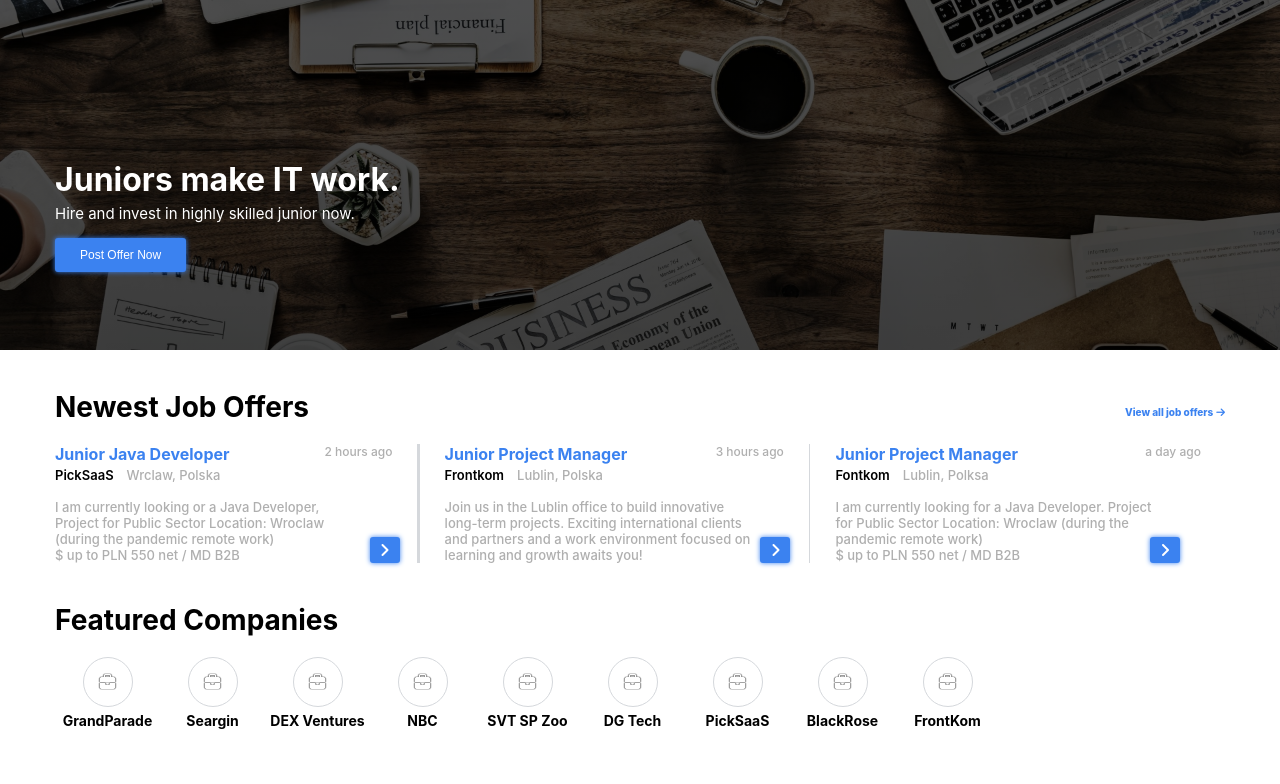
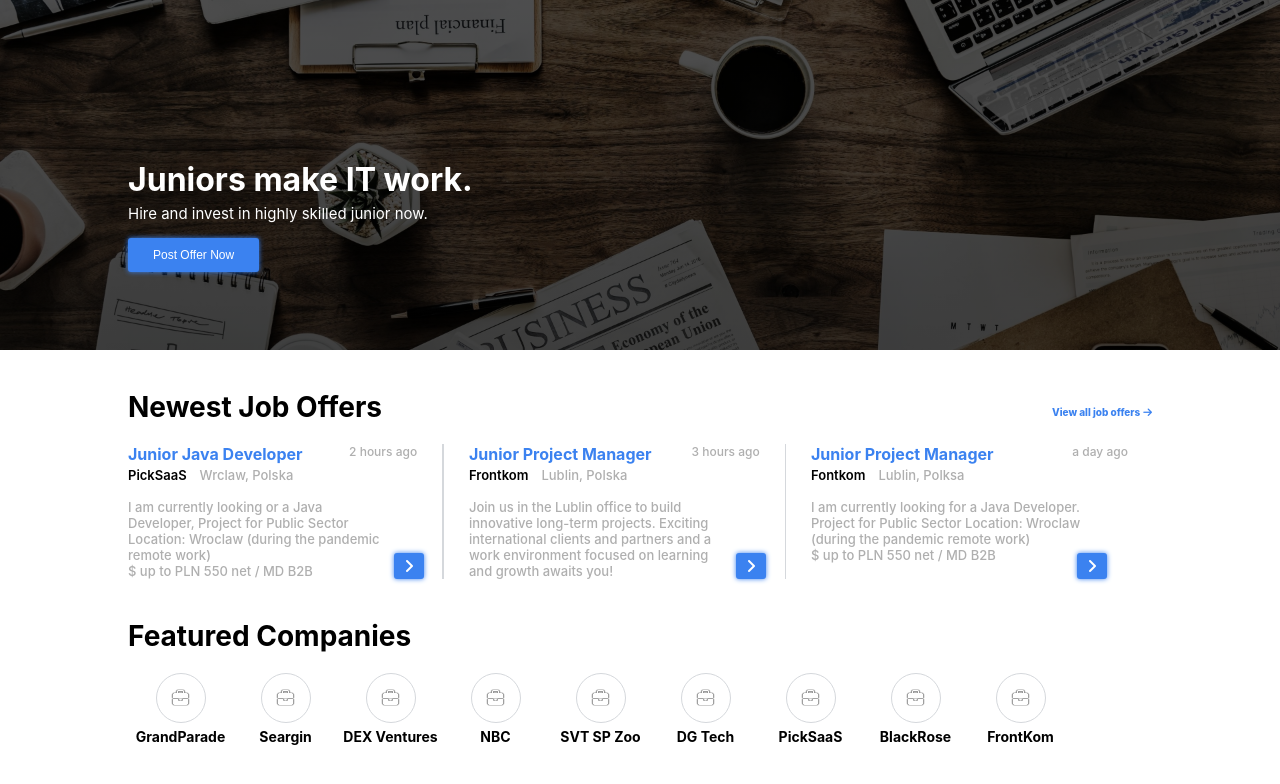
Before and after one commit to apkt1apkt/jjo, a React (Create React App) app: page / in a window 1280 px wide. Shown: the top 784 px of the page. Built offline with nearby package versions, Linux system fonts and the light colour scheme.

Commit message:
make container class fluid

```diff
--- a/src/index.css
+++ b/src/index.css
@@ -14,35 +14,19 @@ body {
 }
 
 .container {
-  margin-right: auto;
-  margin-left: auto;
-  padding-right: 15px;
-  padding-left: 15px;
-  width: 100%;
-  max-width: 100%;
+  width: 80%;
+  margin: 0 auto;
 }
 
-@media (min-width: 768px) {
+@media (max-width: 480px) {
   .container {
-    width: 750px;
+    width: 98%;
   }
 }
 
-@media (min-width: 992px) {
+@media (max-width: 768px) {
   .container {
-    width: 970px;
-  }
-}
-
-@media (min-width: 1200px) {
-  .container {
-    width: 1170px;
-  }
-}
-
-@media (min-width: 1440px) {
-  .container {
-    width: 1400px;
+    width: 90%;
   }
 }
 
```
